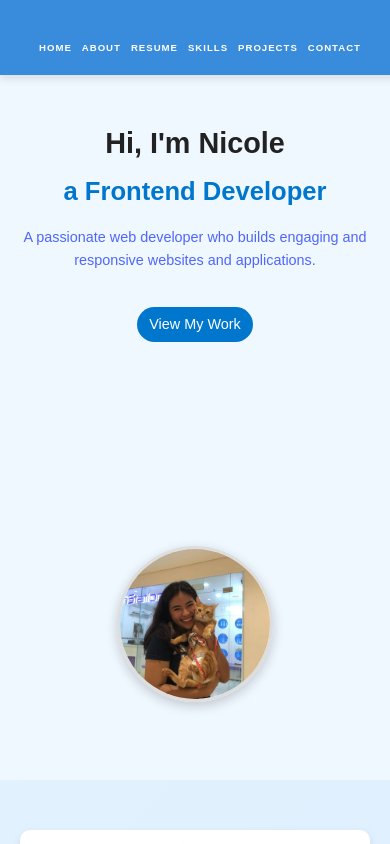
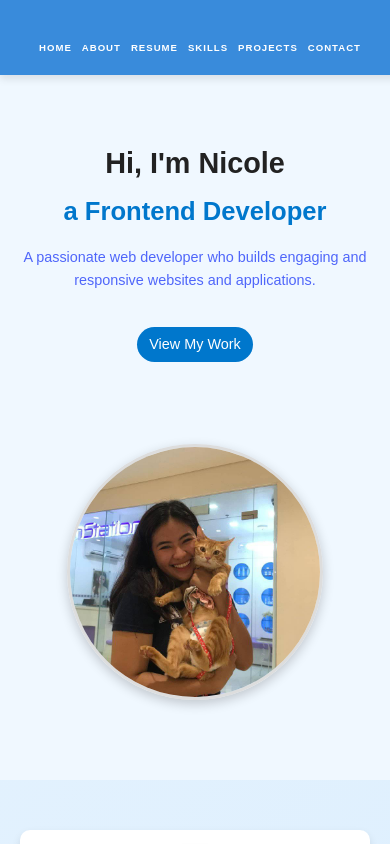
Before and after one commit to chloe-8/Portfolio-Paduga, a plain HTML site: page index.html in a window 390 px wide. Shown: the top 844 px of the page. Drawn offline with Linux system fonts and the light colour scheme.

Commit message:
New Update

```diff
--- a/index.css
+++ b/index.css
@@ -586,11 +586,10 @@ footer p {
       padding: 8px 16px;
       font-size: 1rem;
     }
-  }
-
-  @media (max-width: 480px) {
+  }@media (max-width: 480px) {
   .home-content h1 {
     font-size: 1.8rem;
+    margin-top: 20px; /* Add spacing between the profile pic and h1 */
   }
 
   .home-content h2 {
@@ -603,8 +602,12 @@ footer p {
   }
 
   .profile-pic {
-      width: 150px;
-      height: 150px;
+    width: 250px;
+    height: 250px;
+    margin-bottom: 20px; /* Space between profile pic and h1 */
+    display: block; /* Ensures it behaves like a block-level element */
+    margin-left: auto;
+    margin-right: auto; /* Center profile picture */
   }
 
   .btn {
```
Lines whose indentation alone changed are shown as unchanged.
